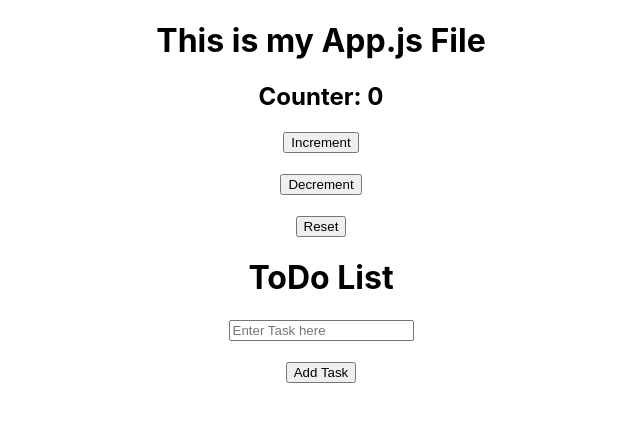
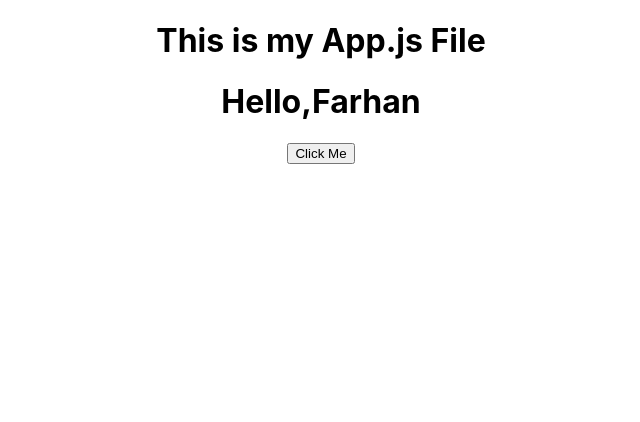
Before and after one commit to Farhan559/React_Project, a React (Create React App) app: page / in a window 1280 px wide. Shown: the top 422 px of the page, without its empty margins (319-959 px from the left). Built offline with nearby package versions, Linux system fonts and the light colour scheme.

Commit message:
feat: Add Componend Did Update

```diff
--- a/src/App.js
+++ b/src/App.js
@@ -1,6 +1,7 @@
 // import React,{useState} from 'react';
 import './App.css';
-import FormCheck from './FormCheck';
+import ComponentDidUpdate from './ComponentDidUpdate';
+// import FormCheck from './FormCheck';
 // import Contructor from './components/Contructor';
 // import FormValidation from './components/FormValidation';
 // import PassFuncAsProps from './components/PassFuncAsProps';
@@ -35,7 +36,8 @@ function App() {
       {/* <PassFuncAsProps data={GetData} /> */}
       {/* <FormValidation /> */}
       {/* <Contructor/> */}
-      <FormCheck />
+      {/* <FormCheck /> */}
+      <ComponentDidUpdate />
     </div>
   );
 }
--- /dev/null
+++ b/src/ComponentDidUpdate.jsx
@@ -0,0 +1,26 @@
+import React, { Component } from 'react'
+
+export class ComponentDidUpdate extends Component {
+    constructor(){
+        super();
+        console.log('Construtor')
+        this.state={
+            name:'Farhan'
+        }
+    }
+    componentDidUpdate(){
+        console.log('Component Did Update')
+    }
+  render() {
+    console.log('render');
+    return (
+      <div>
+        <h1>Hello,{this.state.name}</h1>
+        <button onClick={()=>{this.setState({name:'Ayub'})}}>Click Me</button>
+
+      </div>
+    )
+  }
+}
+
+export default ComponentDidUpdate
```
